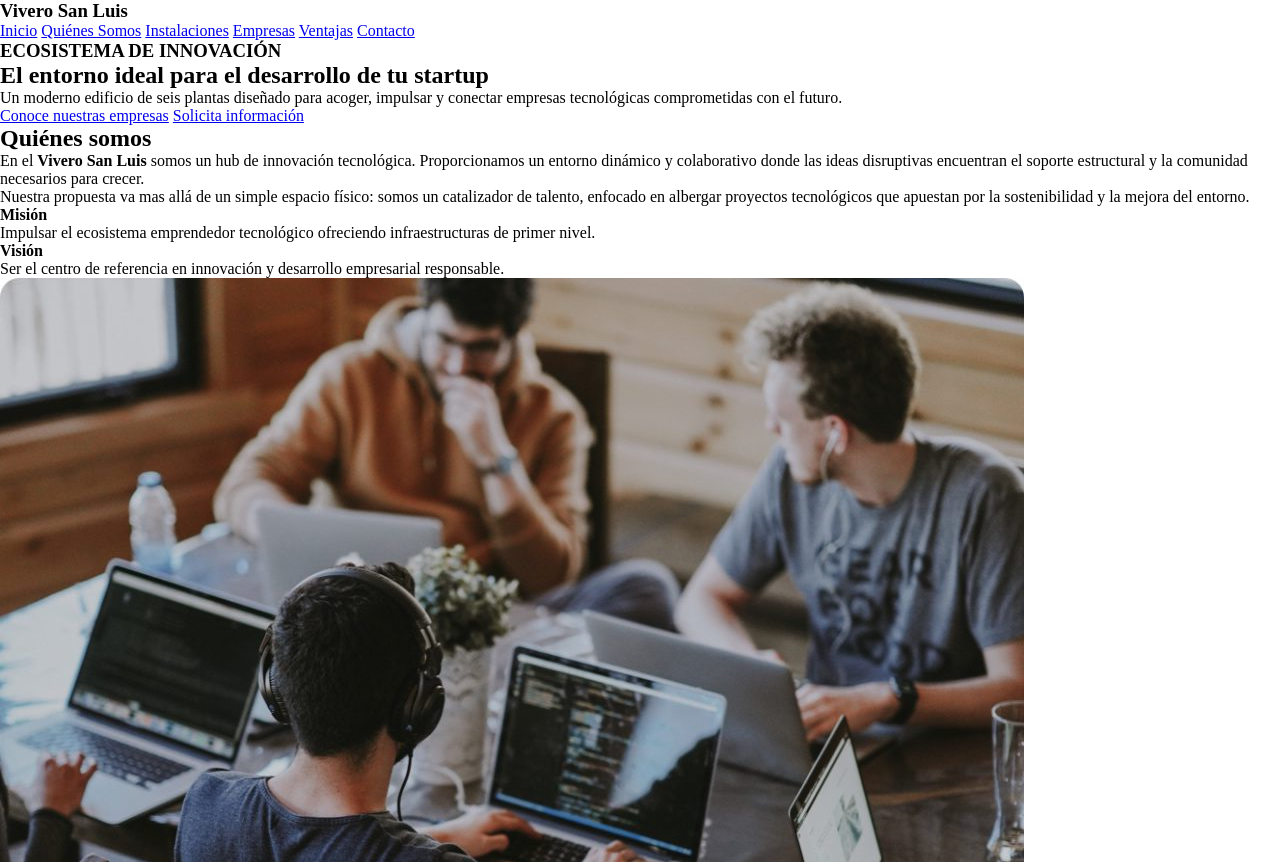
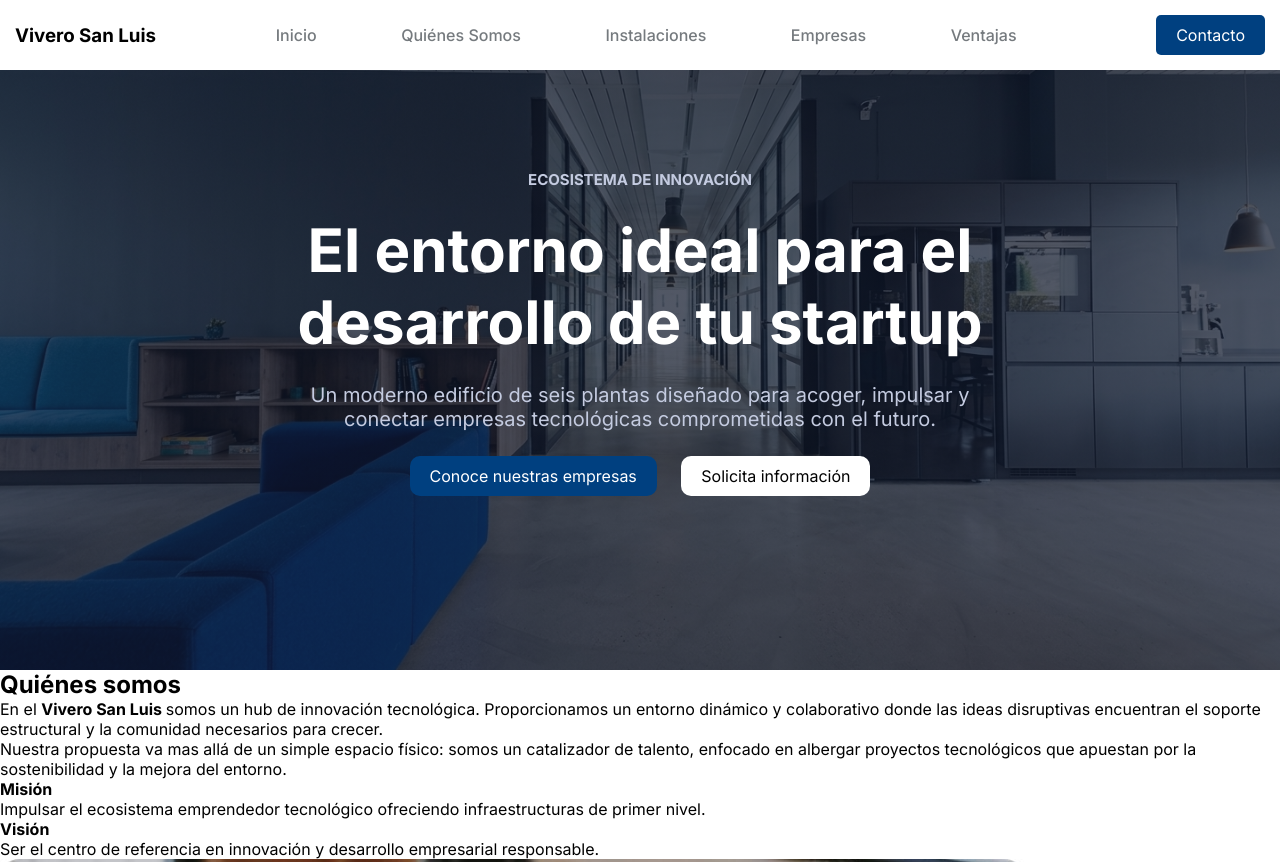
Before and after one commit to bbbbbsmr/git-fase9, a plain HTML site: page html fase 9/index.html in a window 1280 px wide. Shown: the top 862 px of the page. Drawn offline with Linux system fonts and the light colour scheme.

Commit message:
Subir vivero.css, header.jpg y actualizar index.html

```diff
--- a/html fase 9/css/estilos.css
+++ /dev/null
@@ -1,4 +0,0 @@
-*{
-    margin: 0;
-    padding: 0;
-}
--- /dev/null
+++ b/html fase 9/css/vivero.css
@@ -0,0 +1,89 @@
+*{
+    margin: 0;
+    padding: 0;
+    font-family: 'Inter', Arial, sans-serif;
+}
+
+header{
+    width: 100%;
+}
+
+header nav{
+    background-color: #ffff;
+    margin: 0 auto;
+    max-width: 1400px;
+    padding: 15px;
+    display: flex;
+    justify-content: space-between;
+    align-items: center;
+}
+
+header nav ul li{
+    display: inline;
+    margin-right: 20px;
+    padding: 15px 30px;
+}
+
+header nav ul a{
+    text-decoration: none;
+    color: #757A7E;
+    font-weight: 500;
+}
+
+header nav .Contacto{
+    background-color: #004080;
+    color: white;
+    padding: 10px 20px;
+    border-radius: 5px;
+    text-decoration: none;
+}
+
+header section{
+    background-image: linear-gradient(rgba(15, 23, 42, 0.72), rgba(15, 23, 42, 0.72)), url('../img/header.jpg');
+    background-size: cover;
+    background-position: center;
+    background-repeat: no-repeat;
+    text-align: center;
+    padding: 100px 20px;
+    min-height: 50vh;
+
+}
+
+.banner{
+    max-width: 700px;
+    margin: 0 auto;
+}
+
+.banner h3{
+    color: #c4cbe0;
+    font-size: 15px;
+    margin-bottom: 25px;
+}
+.banner h1{
+    color: #fff;
+    font-size: 60px;
+    margin-bottom: 25px;
+}
+
+.banner p{
+    color: #c4cbe0;
+    font-size: 20px;
+    margin-bottom: 35px;
+}
+
+section .banner a{
+    padding: 10px 20px;
+    border-radius: 10px;
+    text-decoration: none;
+}
+
+.boton-empresas{
+    background-color: #004080;
+    color: white;
+    margin-right: 20px;
+}
+
+.boton-informacion{
+    background-color: #ffffff;
+    color: #000000;
+}
--- a/html fase 9/index.html
+++ b/html fase 9/index.html
@@ -3,16 +3,20 @@
 <head>
     <meta charset="UTF-8">
     <title>Vivero</title>
-    <link rel="stylesheet" href="./css/estilos.css">
+    <link rel="stylesheet" href="../html fase 9/css/vivero.css">
+        <link href="https://fonts.googleapis.com/css2?family=Inter:wght@400;500;600;700&display=swap" rel="stylesheet">
+
 </head>
 <header>
     <nav>
         <h3>Vivero San Luis</h3>
-        <a href="#Inicio">Inicio</a>
-        <a href="#QuienesSomos">Quiénes Somos</a>
-        <a href="#Instalaciones">Instalaciones</a>
-        <a href="#Empresas">Empresas</a>
-        <a href="#Ventajas">Ventajas</a>
+        <ul>
+            <li><a href="#Inicio">Inicio</a></li>
+            <li><a href="#QuienesSomos">Quiénes Somos</a></li>
+            <li><a href="#Instalaciones">Instalaciones</a></li>
+            <li><a href="#Empresas">Empresas</a></li>
+            <li><a href="#Ventajas">Ventajas</a></li>
+        </ul>
         <a class="Contacto" href="#Contacto">Contacto</a>
     </nav>
     <section>
```
Also changed, not shown: html fase 9/img/header.jpg (added).
